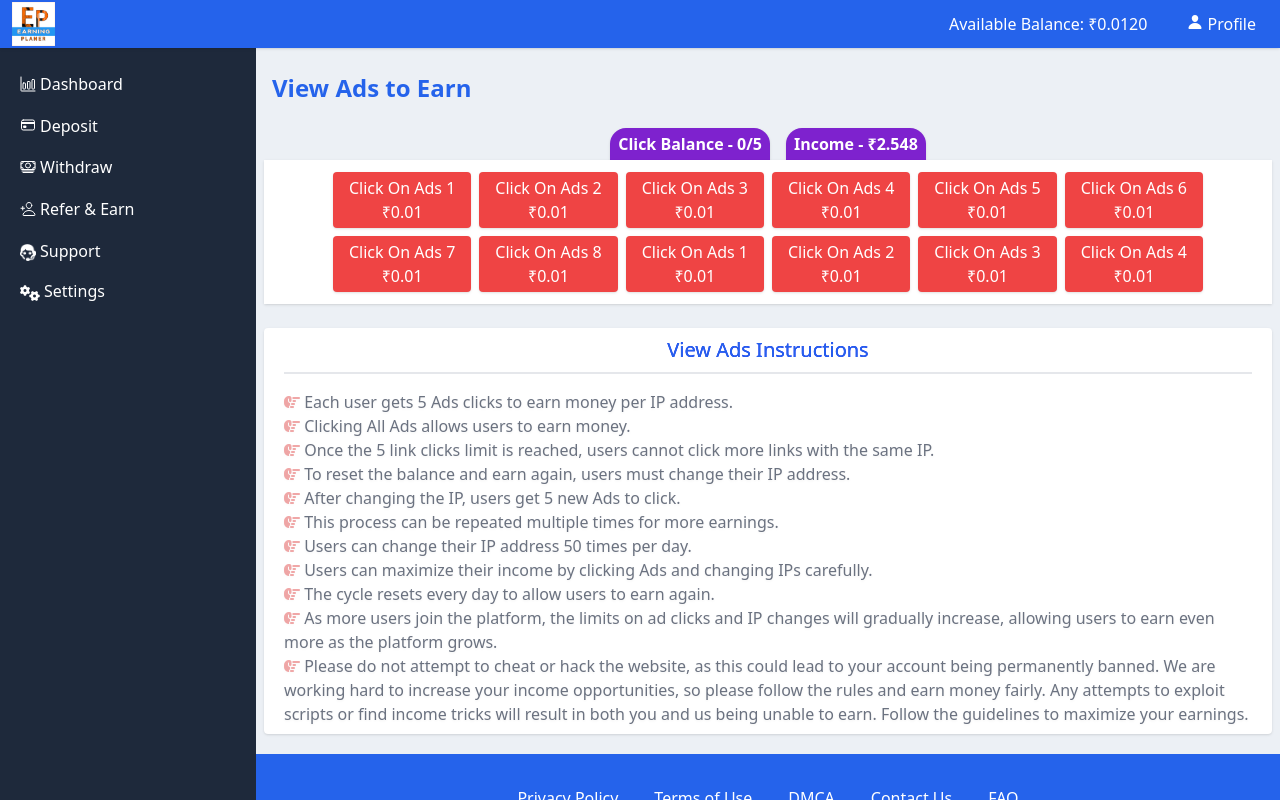
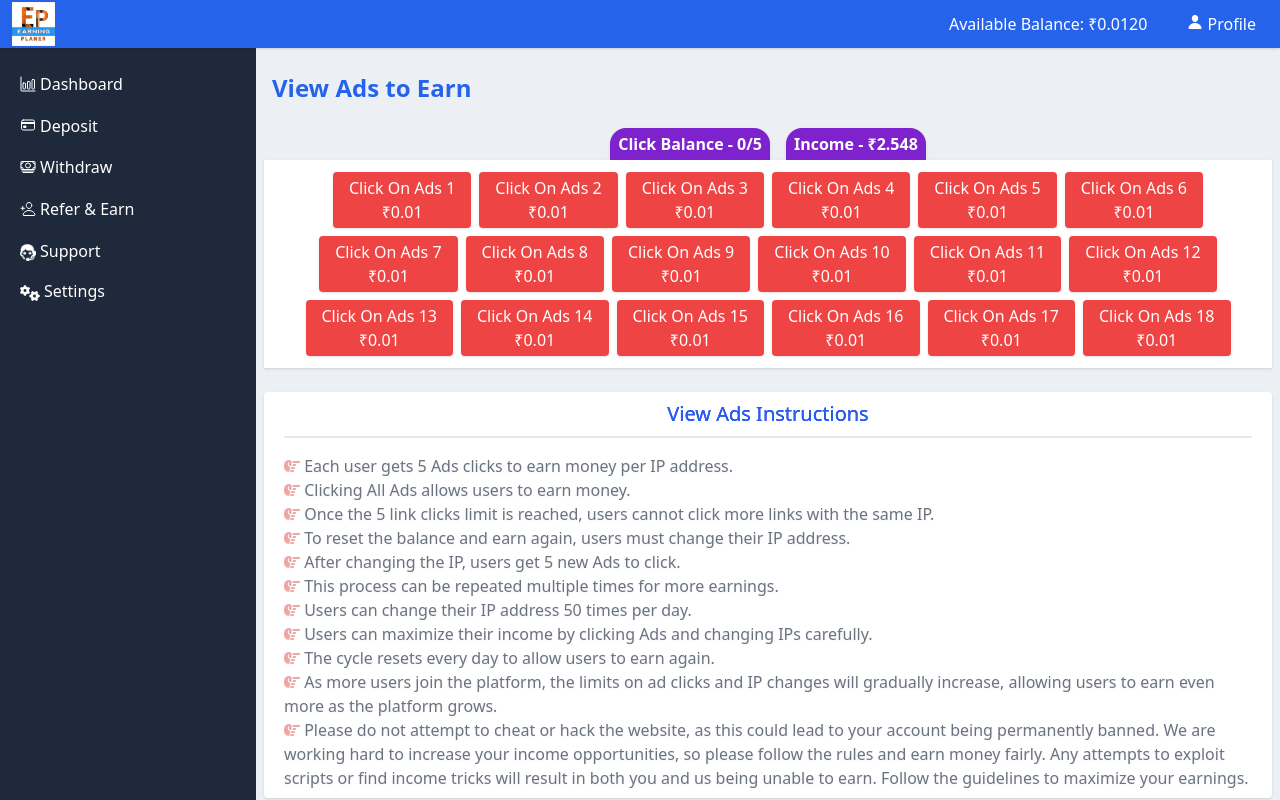
Before and after one commit to Pnaruka054/EarningPlaner_Earn, a React (Vite) app in the folder client/: page /member/view-ads in a window 1280 px wide. Built offline with nearby package versions, Linux system fonts and the light colour scheme.

Commit message:
sdfkjsdhfs

```diff
--- a/client/index.html
+++ b/client/index.html
@@ -32,7 +32,10 @@
   <script async="async" data-cfasync="false" src="//pl24230593.profitablecpmrate.com/f2e76b1a9af84306102d9f8675c030e8/invoke.js"></script>
   <!-- Adsterra Native Banner End -->
 
+  <!-- onclicka banner start -->
   <script async src="https://js.onclckmn.com/static/onclicka.js" data-admpid="288643"></script>
+  <!-- onclicka banner end -->
+
 </body>
 
 </html>
--- a/client/src/website/client/EarningSourses/viewAds/viewAds.jsx
+++ b/client/src/website/client/EarningSourses/viewAds/viewAds.jsx
@@ -375,18 +375,35 @@ const ViewAds = () => {
                             setProcessing_state((p) => p = true)
                         }}><span>Click On Ads 8</span><span>₹0.01</span></button>
                         <button disabled={handle_clickAds_btnClick_state ? true : false} className={`${handle_clickAds_btnClick_state ? 'bg-gray-500' : 'bg-red-500 hover:bg-red-600 '} text-white px-4 py-1 rounded shadow flex flex-col items-center`} onClick={(e) => handle_link_click('https://poawooptugroo.com/4/8238196')}>
-                            <span>Click On Ads 1</span><span>₹0.01</span>
+                            <span>Click On Ads 9</span><span>₹0.01</span>
                         </button>
                         <button disabled={handle_clickAds_btnClick_state ? true : false} className={`${handle_clickAds_btnClick_state ? 'bg-gray-500' : 'bg-red-500 hover:bg-red-600 '} text-white px-4 py-1 rounded shadow flex flex-col items-center`} onClick={(e) => handle_link_click('https://poawooptugroo.com/4/8238196')}>
-                            <span>Click On Ads 2</span><span>₹0.01</span>
+                            <span>Click On Ads 10</span><span>₹0.01</span>
                         </button>
                         <button disabled={handle_clickAds_btnClick_state ? true : false} className={`${handle_clickAds_btnClick_state ? 'bg-gray-500' : 'bg-red-500 hover:bg-red-600 '} text-white px-4 py-1 rounded shadow flex flex-col items-center`} onClick={(e) => handle_link_click('https://poawooptugroo.com/4/8868626')}>
-                            <span>Click On Ads 3</span><span>₹0.01</span>
+                            <span>Click On Ads 11</span><span>₹0.01</span>
                         </button>
                         <button disabled={handle_clickAds_btnClick_state ? true : false} className={`${handle_clickAds_btnClick_state ? 'bg-gray-500' : 'bg-red-500 hover:bg-red-600 '} text-white px-4 py-1 rounded shadow flex flex-col items-center`} onClick={(e) => handle_link_click('https://poawooptugroo.com/4/8585876')}>
-                            <span>Click On Ads 4</span><span>₹0.01</span>
+                            <span>Click On Ads 12</span><span>₹0.01</span>
                         </button>
-                        {/* <button disabled={handle_clickAds_btnClick_state ? true : false} className={`${handle_clickAds_btnClick_state ? 'bg-gray-500' : 'bg-red-500 hover:bg-red-600 '} text-white px-4 py-1 rounded shadow flex flex-col items-center`}><span>Click On Ads 5</span><span>₹0.02</span></button> */}
+                        <button disabled={handle_clickAds_btnClick_state ? true : false} className={`${handle_clickAds_btnClick_state ? 'bg-gray-500' : 'bg-red-500 hover:bg-red-600 '} text-white px-4 py-1 rounded shadow flex flex-col items-center`} onClick={(e) => handle_link_click('https://poawooptugroo.com/4/8886349')}>
+                            <span>Click On Ads 13</span><span>₹0.01</span>
+                        </button>
+                        <button disabled={handle_clickAds_btnClick_state ? true : false} className={`${handle_clickAds_btnClick_state ? 'bg-gray-500' : 'bg-red-500 hover:bg-red-600 '} text-white px-4 py-1 rounded shadow flex flex-col items-center`} onClick={(e) => handle_link_click('https://poawooptugroo.com/4/8886361')}>
+                            <span>Click On Ads 14</span><span>₹0.01</span>
+                        </button>
+                        <button disabled={handle_clickAds_btnClick_state ? true : false} className={`${handle_clickAds_btnClick_state ? 'bg-gray-500' : 'bg-red-500 hover:bg-red-600 '} text-white px-4 py-1 rounded shadow flex flex-col items-center`} onClick={(e) => handle_link_click('https://poawooptugroo.com/4/8886370')}>
+                            <span>Click On Ads 15</span><span>₹0.01</span>
+                        </button>
+                        <button disabled={handle_clickAds_btnClick_state ? true : false} className={`${handle_clickAds_btnClick_state ? 'bg-gray-500' : 'bg-red-500 hover:bg-red-600 '} text-white px-4 py-1 rounded shadow flex flex-col items-center`} onClick={(e) => handle_link_click('https://poawooptugroo.com/4/8886375')}>
+                            <span>Click On Ads 16</span><span>₹0.01</span>
+                        </button>
+                        <button disabled={handle_clickAds_btnClick_state ? true : false} className={`${handle_clickAds_btnClick_state ? 'bg-gray-500' : 'bg-red-500 hover:bg-red-600 '} text-white px-4 py-1 rounded shadow flex flex-col items-center`} onClick={(e) => handle_link_click('https://loupush.com/9lMCqrCwt70=?')}>
+                            <span>Click On Ads 17</span><span>₹0.01</span>
+                        </button>
+                        <button disabled={handle_clickAds_btnClick_state ? true : false} className={`${handle_clickAds_btnClick_state ? 'bg-gray-500' : 'bg-red-500 hover:bg-red-600 '} text-white px-4 py-1 rounded shadow flex flex-col items-center`} onClick={(e) => handle_link_click('https://pertlouv.com/iUyUq55zfnw=?')}>
+                            <span>Click On Ads 18</span><span>₹0.01</span>
+                        </button>
                         {bottomAlert_state && <BottomAlert text={bottomAlert_state} />}
                     </div>
                 </div>
```
Also changed, not shown: 3 other files (tests, documents, lock files or other folders).
